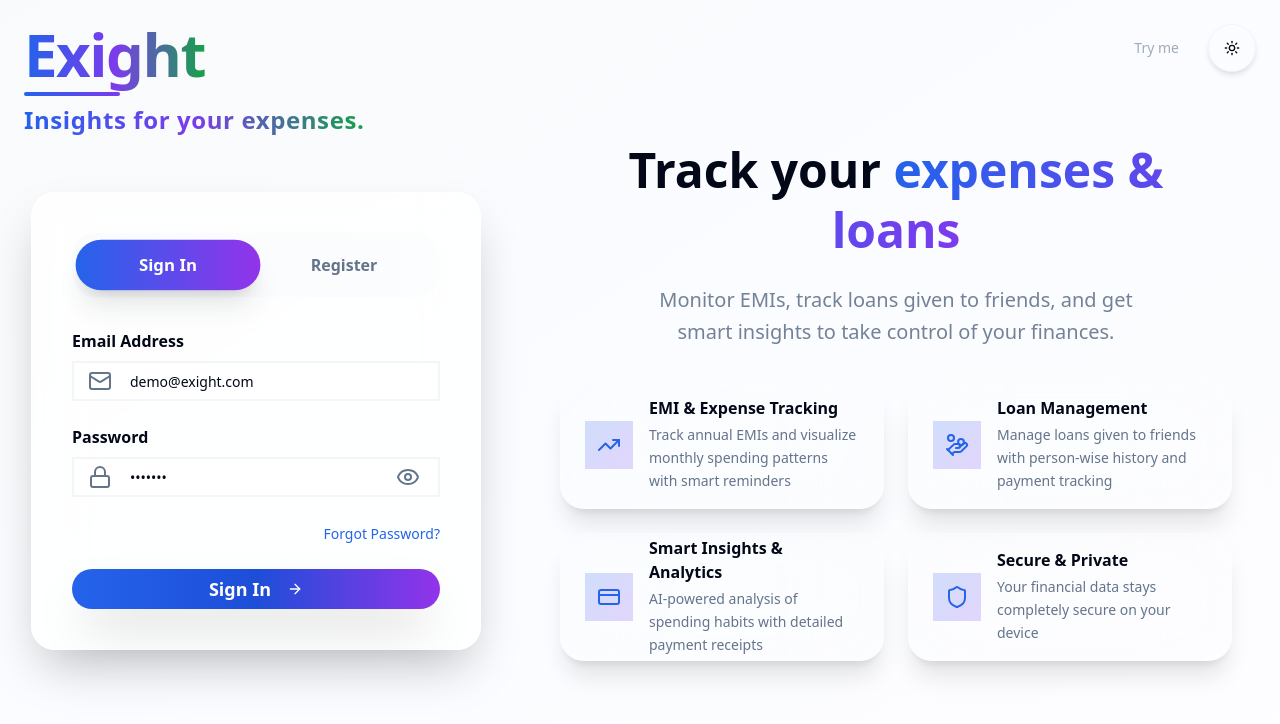
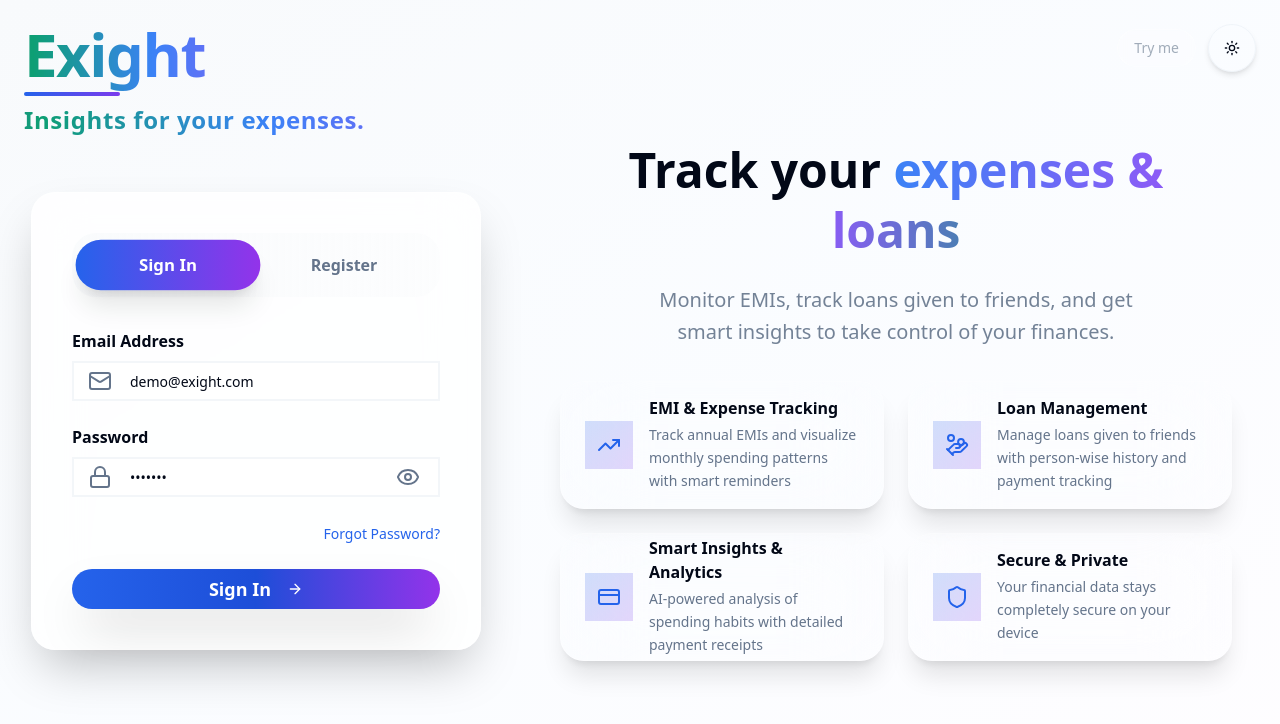
Before and after one commit to rescuedragon/exight2.0, a React (Vite) app: page /login in a window 1280 px wide. Shown: the top 724 px of the page. Built offline with nearby package versions, Linux system fonts and the light colour scheme.

Commit message:
UI: Login cosmetic polish; gradient animation updates; tailwind theme tweaks; update INFO_LOG

```diff
--- a/src/components/Login.tsx
+++ b/src/components/Login.tsx
@@ -515,12 +515,32 @@ const Login = () => {
         className="fixed top-6 left-6 z-30 space-y-2"
       >
         <h1 className="text-5xl md:text-6xl font-extrabold text-foreground tracking-tight leading-tight animate-fade-in-up stagger-1">
-          <span className="bg-gradient-to-r from-blue-accent via-purple-accent to-emerald-accent bg-clip-text text-transparent animate-gradient-x">
+          <span
+            className="animate-gradient-x"
+            style={{
+              background: 'linear-gradient(90deg, #3B82F6, #8B5CF6, #0D9F73, #3B82F6, #8B5CF6, #0D9F73, #3B82F6)',
+              backgroundSize: '400% 400%',
+              backgroundClip: 'text',
+              WebkitBackgroundClip: 'text',
+              color: 'transparent',
+              WebkitTextFillColor: 'transparent'
+            }}
+          >
             Exight
           </span>
         </h1>
         <div className="h-1 w-24 bg-gradient-to-r from-blue-accent to-purple-accent rounded-full animate-fade-in-up stagger-2"></div>
-        <p className="text-xl md:text-2xl font-bold bg-gradient-to-r from-blue-accent via-purple-accent to-emerald-accent bg-clip-text text-transparent animate-fade-in-up stagger-3 tracking-wide">
+        <p
+          className="text-xl md:text-2xl font-bold animate-fade-in-up stagger-3 tracking-wide animate-gradient-x"
+          style={{
+            background: 'linear-gradient(90deg, #3B82F6, #8B5CF6, #0D9F73, #3B82F6, #8B5CF6, #0D9F73, #3B82F6)',
+            backgroundSize: '400% 400%',
+            backgroundClip: 'text',
+            WebkitBackgroundClip: 'text',
+            color: 'transparent',
+            WebkitTextFillColor: 'transparent'
+          }}
+        >
           Insights for your expenses.
         </p>
       </motion.div>
@@ -1080,7 +1100,17 @@ const Login = () => {
             >
               <h2 className="text-5xl font-bold text-foreground leading-tight">
                 Track your{" "}
-                <span className="bg-gradient-to-r from-blue-accent via-purple-accent to-emerald-accent bg-clip-text text-transparent animate-gradient-x bg-[length:200%_200%] font-extrabold">
+                <span
+                  className="animate-gradient-x font-extrabold"
+                  style={{
+                    background: 'linear-gradient(90deg, #3B82F6, #8B5CF6, #0D9F73, #3B82F6, #8B5CF6, #0D9F73, #3B82F6)',
+                    backgroundSize: '400% 400%',
+                    backgroundClip: 'text',
+                    WebkitBackgroundClip: 'text',
+                    color: 'transparent',
+                    WebkitTextFillColor: 'transparent'
+                  }}
+                >
                   expenses & loans
                 </span>
               </h2>
@@ -1140,7 +1170,17 @@ const Login = () => {
           <div className="text-center space-y-4">
             <h2 className="text-3xl font-bold text-foreground leading-tight">
               Track your{" "}
-              <span className="bg-gradient-to-r from-blue-accent via-purple-accent to-emerald-accent bg-clip-text text-transparent animate-gradient-x bg-[length:200%_200%]">
+              <span
+                className="animate-gradient-x"
+                style={{
+                  background: 'linear-gradient(90deg, #3B82F6, #8B5CF6, #0D9F73, #3B82F6, #8B5CF6, #0D9F73, #3B82F6)',
+                  backgroundSize: '400% 400%',
+                  backgroundClip: 'text',
+                  WebkitBackgroundClip: 'text',
+                  color: 'transparent',
+                  WebkitTextFillColor: 'transparent'
+                }}
+              >
                 expenses & loans
               </span>
             </h2>
--- a/tailwind.config.ts
+++ b/tailwind.config.ts
@@ -108,11 +108,20 @@ export default {
 					to: {
 						height: '0'
 					}
+				},
+				'gradient-x': {
+					'0%': {
+						'background-position': '0% 50%'
+					},
+					'100%': {
+						'background-position': '200% 50%'
+					}
 				}
 			},
 			animation: {
 				'accordion-down': 'accordion-down 0.2s ease-out',
-				'accordion-up': 'accordion-up 0.2s ease-out'
+				'accordion-up': 'accordion-up 0.2s ease-out',
+				'gradient-x': 'gradient-x 10s linear infinite'
 			}
 		}
 	},
```
Also changed, not shown: 1 other file (tests, documents, lock files or other folders).
